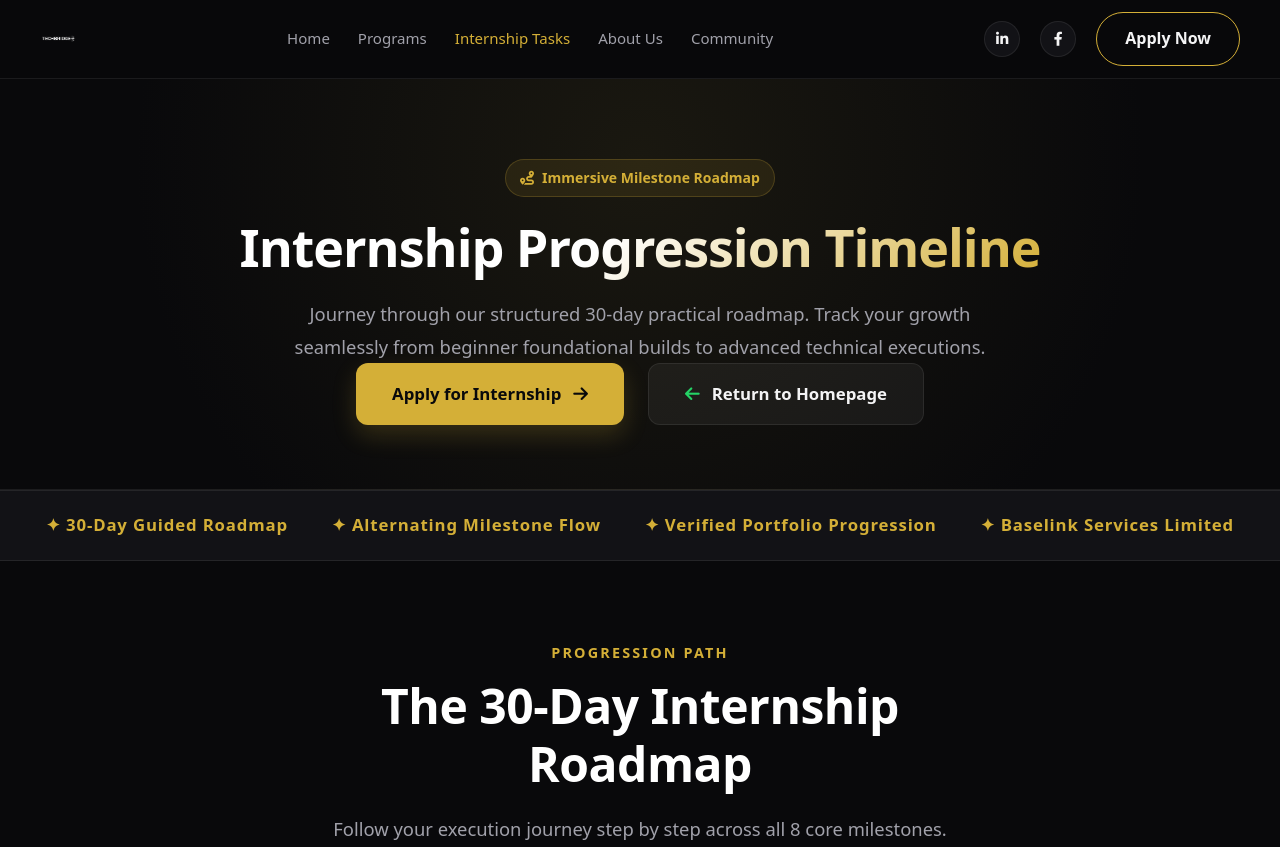
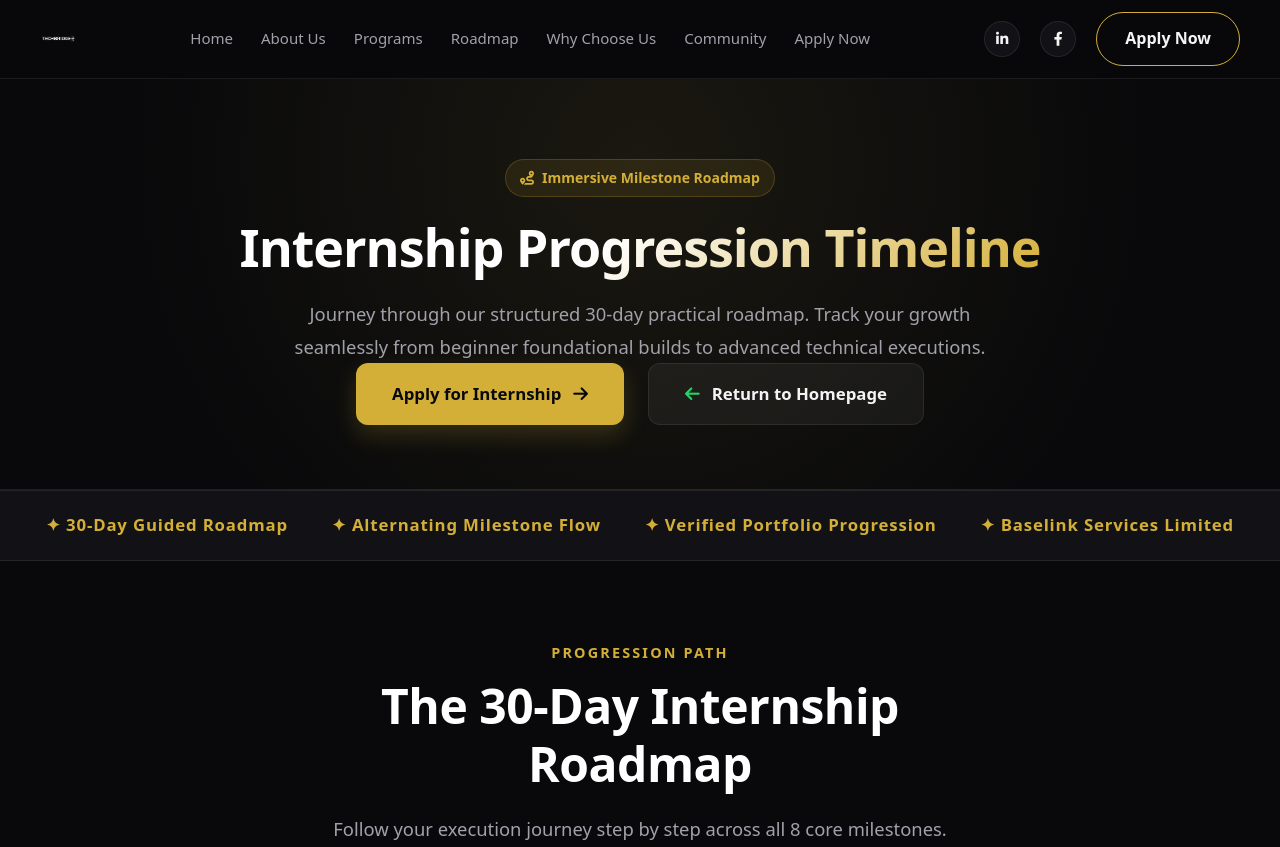
Before and after one commit to castroemeka/TechBridge, a plain HTML site: page experience.html in a window 1280 px wide. Shown: the top 847 px of the page. Drawn offline with Linux system fonts and the light colour scheme.

Commit message:
Fix HTML structure and update navigation links

```diff
--- a/experience.html
+++ b/experience.html
@@ -21,10 +21,12 @@
 
             <nav class="nav-menu" id="navMenu">
                 <a href="index.html" class="nav-link">Home</a>
-                <a href="program.html" class="nav-link">Programs</a>
-                <a href="experience.html" class="nav-link" style="color: var(--gold);">Internship Tasks</a>
-                <a href="index.html#about" class="nav-link">About Us</a>
-                <a href="index.html#community" class="nav-link">Community</a>
+                <a href="#about" class="nav-link">About Us</a>
+                <a href="./program.html" class="nav-link">Programs</a>
+                <a href="./roadmap.html" class="nav-link">Roadmap</a>
+                <a href="#why-us" class="nav-link">Why Choose Us</a>
+                <a href="#community" class="nav-link">Community</a>
+                <a href="#apply" class="nav-link">Apply Now</a>
             </nav>
 
             <div class="nav-cta-group">
```
